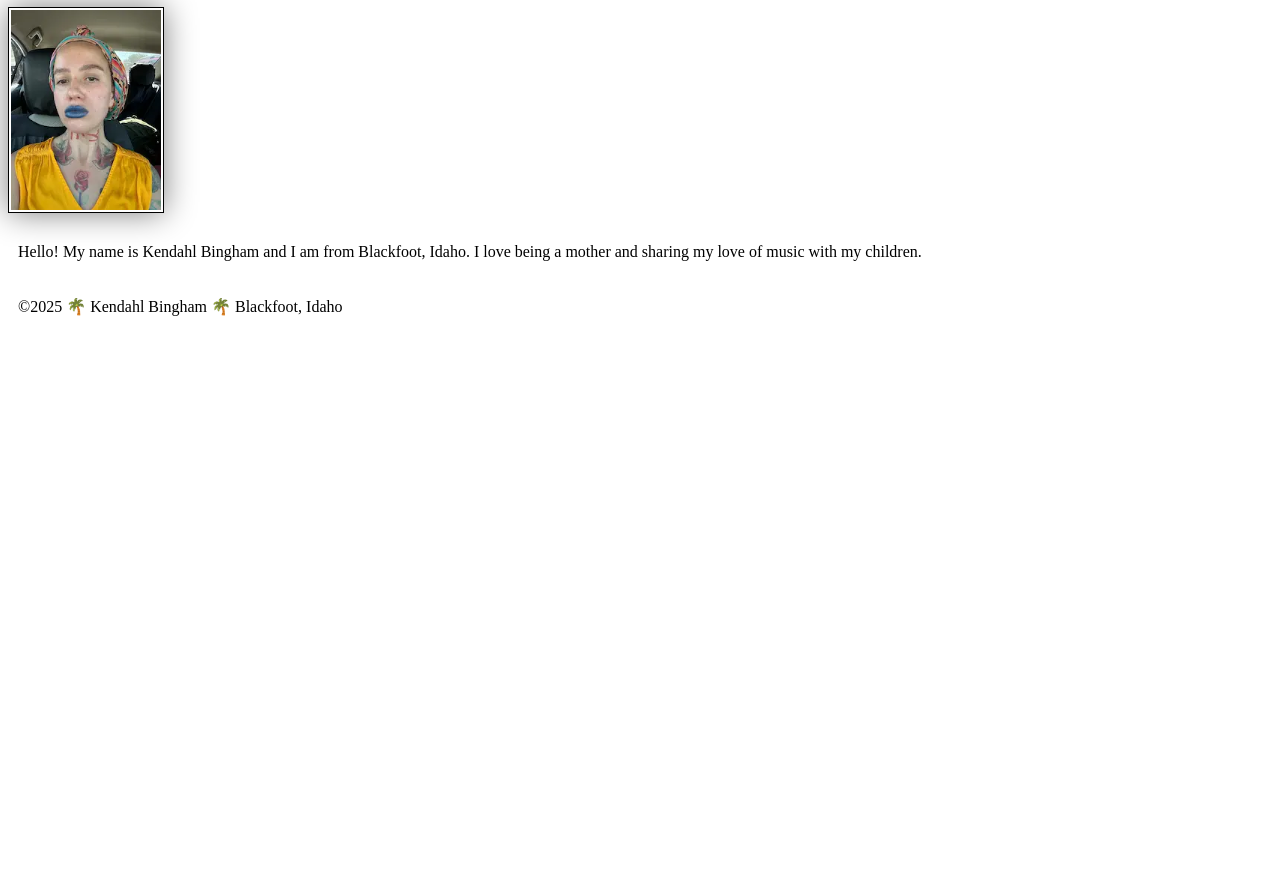
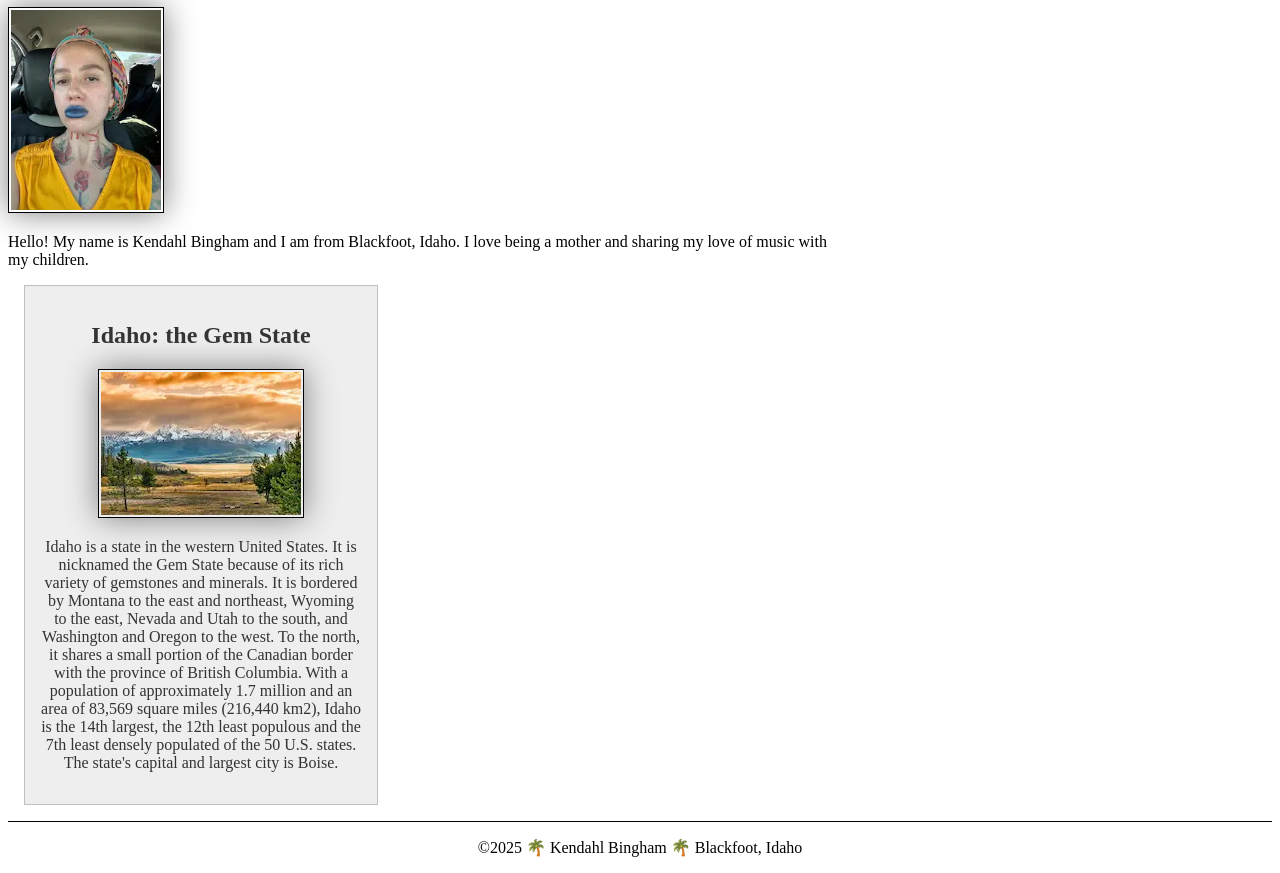
Before and after one commit to kendychae/wdd130, a plain HTML site: page index.html in a window 1280 px wide. Shown: the part 217-1090 px from the top of the page. Before the commit the page ends 800 px from the top, so only its background shows below. Drawn offline with Linux system fonts and the light colour scheme.

Commit message:
w02 activity

```diff
--- a/index.html
+++ b/index.html
@@ -5,7 +5,9 @@
     <meta charset="utf-8">
     <meta name="viewport" content="width=device-width, initial-scale=1.0">
     <title>Kendahl Bingham | WDD 130</title>
-
+    <meta name="description"
+        content="Kendahl Bingham is the author of this page. The purpose is to demonstrate key concepts learned in WDD130 Web Fundamentals.">
+    <meta name="Kendahl Bingham" content="Kendahl Bingham">
     <link rel="stylesheet" href="styles/styles.css">
 
 
@@ -25,6 +27,19 @@
             of
             music with my children.</p>
     </main>
+
+    <aside>
+        <h2>Idaho: the Gem State</h2>
+        <img src="images/mountains.webp" alt="Idaho mountains">
+        <p>Idaho is a state in the western United States. It is nicknamed the Gem State because of its rich variety of
+            gemstones and minerals. It is bordered by Montana to the east and northeast, Wyoming
+            to the east, Nevada and Utah to the south, and Washington and Oregon to the west. To the north, it shares a
+            small portion of the Canadian border with the province of British Columbia. With a population of
+            approximately 1.7 million and an area of 83,569 square miles (216,440 km2), Idaho is the 14th largest, the
+            12th least populous and the 7th least densely populated of the 50 U.S. states. The state's capital and
+            largest city is Boise.
+        </p>
+    </aside>
     <footer>
         <p>©2025 🌴 Kendahl Bingham 🌴 Blackfoot, Idaho</p>
     </footer>
--- a/styles/styles.css
+++ b/styles/styles.css
@@ -7,6 +7,8 @@ nav a {
     color: white;
     display: block;
     padding: 20px;
+    text-decoration: none;
+    /* Added to remove underline from links */
 }
 
 h1 {
@@ -24,3 +26,38 @@ img {
 p {
     padding: 10px;
 }
+
+main {
+    max-width: 840px;
+}
+
+aside {
+    width: 20rem;
+    margin: 1rem;
+    border: 1px solid rgb(0 0 0 / 0.2);
+    /* 1️⃣ */
+    padding: 1rem;
+    background-color: #eee;
+    color: #333;
+    text-align: center;
+}
+
+aside img {
+    width: 200px;
+    height: auto;
+}
+
+main img {
+    width: 150px;
+    height: auto;
+}
+
+p {
+    padding: 0;
+}
+
+footer {
+    margin-top: 15px;
+    border-top: 1px solid #000;
+    text-align: center;
+}
```
Also changed, not shown: images/mountains.webp (added).
